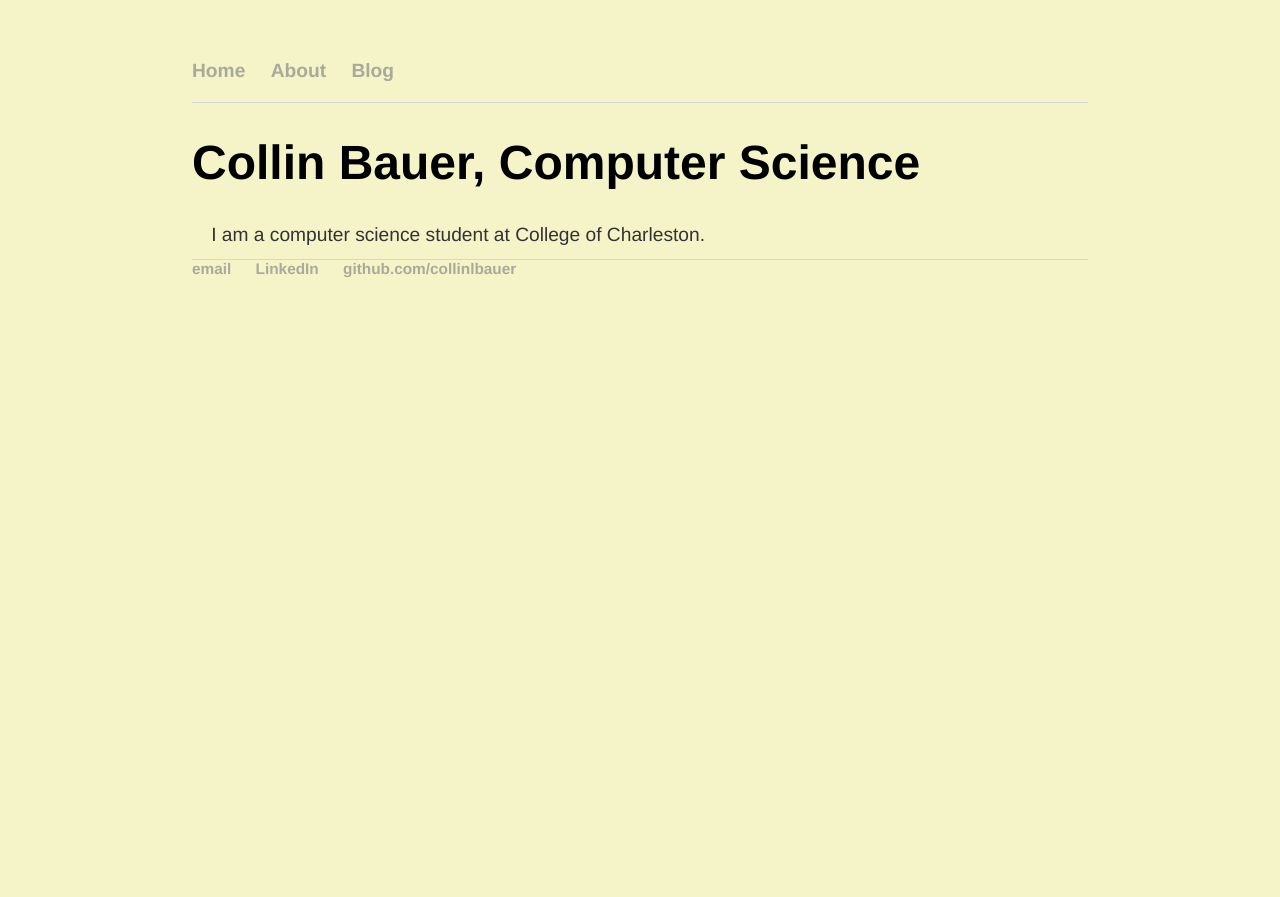
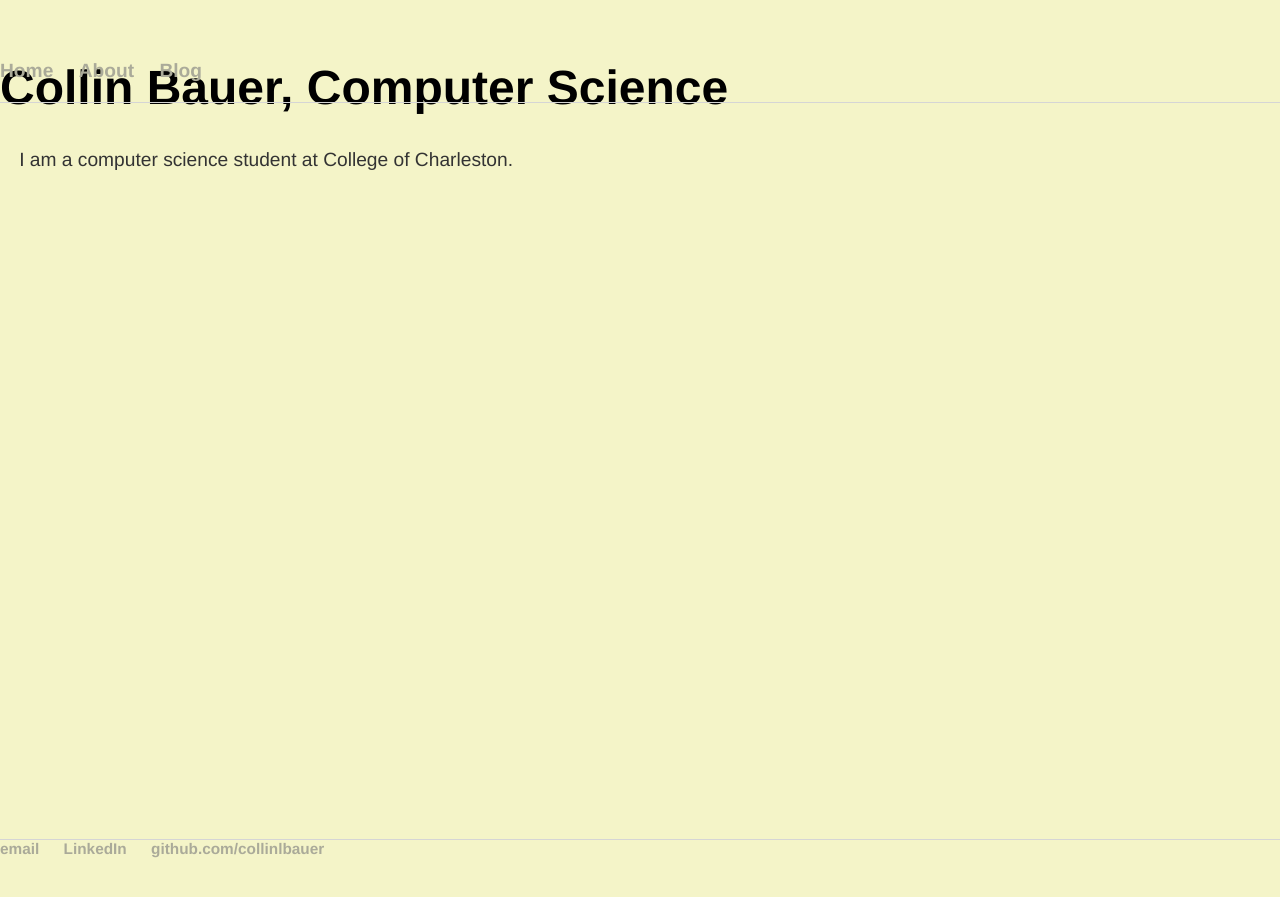
Before and after one commit to CollinLBauer/collinlbauer.github.io, a Jekyll site: the page built from index.html, in a window 1280 px wide. Shown: the top 897 px of the page. Built offline with Jekyll 4.4.1, drawn with Linux system fonts in a browser that asks for light colours.

Commit message:
And stay down!

```diff
--- a/_layouts/default.html
+++ b/_layouts/default.html
@@ -7,10 +7,10 @@
   </head>
   <body>
     <nav id="nav">
-      <ul>
-        <li><a href="/">Home</a></li>
-       	<li><a href="/about">About</a></li>
-   	    <li><a href="/blog">Blog</a></li>
+      <ul class="nav-list">
+        <li class="nav-item"><a href="/">Home</a></li>
+       	<li class="nav-item"><a href="/about">About</a></li>
+   	    <li class="nav-item"><a href="/blog">Blog</a></li>
    	  </ul>
     </nav>
     <div class="container">
@@ -18,11 +18,11 @@
       {{ content }}
 
     </div><!-- /.container -->
-    <footer class="footer">
-      <ul>
-        <li><a href="mailto:collinlbauer@gmail.com">email</a></li>
-        <li><a href="https://www.linkedin.com/in/collin-bauer-88b1a8119/">LinkedIn</a></li>
-        <li><a href="https://github.com/collinlbauer">github.com/collinlbauer</a></li>
+    <footer id="footer">
+      <ul class="nav-list">
+        <li class="nav-item"><a href="mailto:collinlbauer@gmail.com">email</a></li>
+        <li class="nav-item"><a href="https://www.linkedin.com/in/collin-bauer-88b1a8119/">LinkedIn</a></li>
+        <li class="nav-item"><a href="https://github.com/collinlbauer">github.com/collinlbauer</a></li>
       </ul>
     </footer>
   </body>
--- a/css/main.css
+++ b/css/main.css
@@ -1,36 +1,42 @@
+body {
+    background-color: #f4f4c8;
+    margin: 60px auto;
+    width: 100%;
+}
+
 #nav {
+    position: fixed;
+    width: 100%;
     border-bottom: 1px solid #d5d5d5;
 }
 
 #container {
     min-height: 100%;
+    width: 70%;
     position: relative;
     padding-bottom: 60px;
 }
 
 #footer {
-   position:absolute;
-   bottom:0;
-   width:100%;
-   height:60px;
+    position: fixed;
+    bottom: 0;
+    width: 100%;
+    height: 60px;
+    border-top: 1px solid #d5d5d5;
+    font-size: .8em;
 }
 
-body {
-    background-color: #f4f4c8;
-    margin: 60px auto;
-    width: 70%;
-}
-
-nav ul, footer ul {
+.nav-list {
     font-family:'Helvetica', 'Arial', 'Sans-Serif';
     padding: 0px;
     list-style: none;
     font-weight: bold;
 }
-nav ul li, footer ul li {
+.nav-item {
     display: inline;
     margin-right: 20px;
 }
+
 
 a {
     text-decoration: none;
@@ -80,11 +86,6 @@ div.post {
     border-top: 1px solid #d5d5d5;
 }
 
-footer {
-    border-top: 1px solid #d5d5d5;
-    font-size: .8em;
-}
-
 ul {
     font-family:'Helvetica', 'Arial', 'Sans-Serif';
     margin: 0px auto 20px;
```
